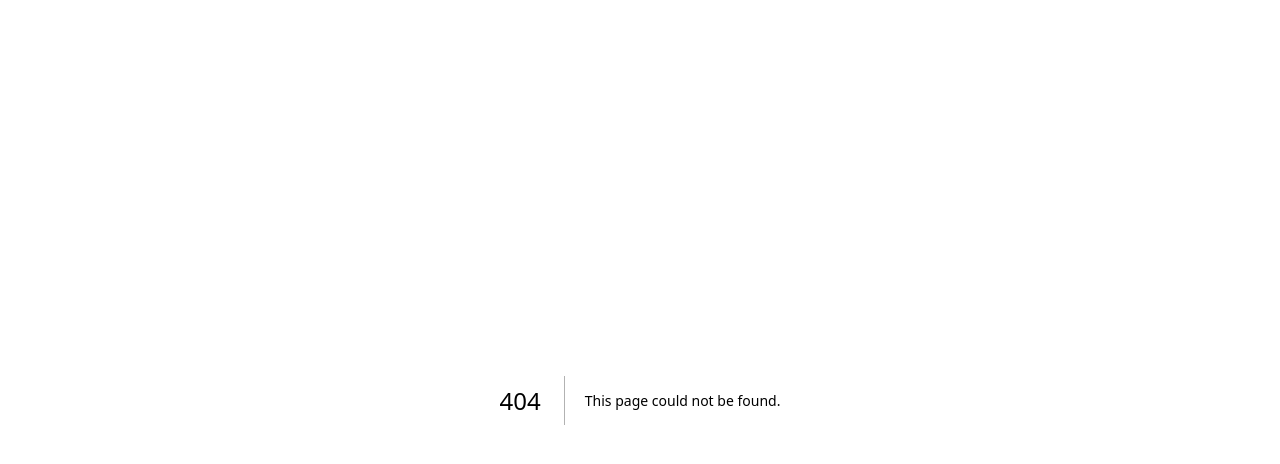
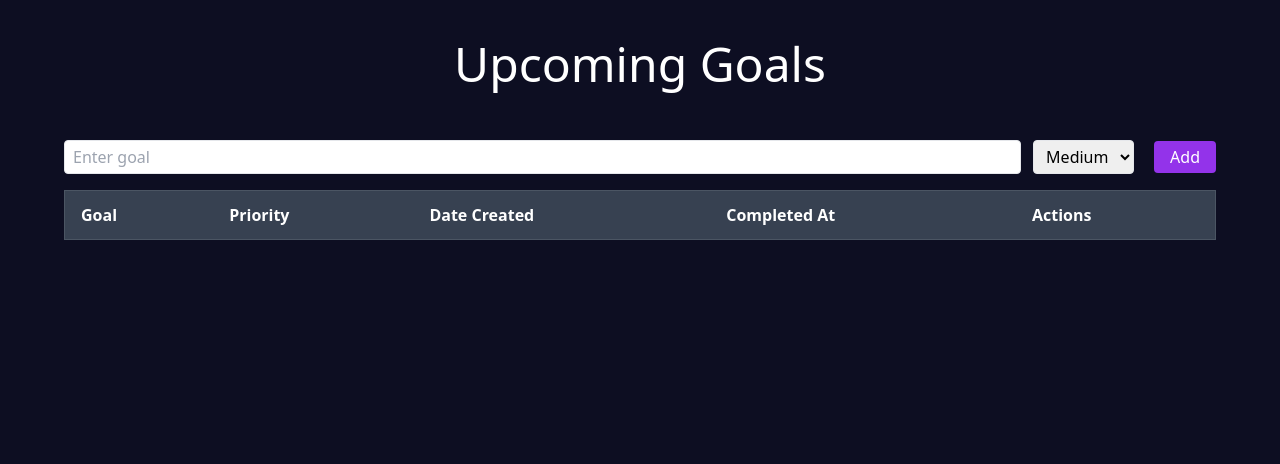
Before and after one commit to theAnuragMishra/aura-tracker, a Next.js app: page /goals in a window 1280 px wide. Before the commit this address had no page. Shown: the top 464 px of the page. Built offline with nearby package versions, Linux system fonts and the light colour scheme.

Commit message:
Add goals page

```diff
--- /dev/null
+++ b/app/goals/page.tsx
@@ -0,0 +1,164 @@
+"use client";
+import { useState, ChangeEvent } from "react";
+import { MdDeleteForever } from "react-icons/md";
+import { FaRegCheckSquare, FaRegSquare } from "react-icons/fa";
+
+interface Goal {
+  goal: string;
+  completed: boolean;
+  dateCreated: string;
+  priority: string;
+  completedTime?: string;
+}
+
+export default function Goals() {
+  const [allGoals, setGoals] = useState<Goal[]>([]);
+  const [newGoal, setNewGoal] = useState<string>("");
+  const [priority, setPriority] = useState<string>("Medium");
+
+  const handleAdd = () => {
+    if (newGoal.trim()) {
+      const updatedGoals = [
+        ...allGoals,
+        {
+          goal: newGoal,
+          completed: false,
+          dateCreated: new Date().toLocaleString(),
+          priority: priority,
+        },
+      ];
+      setGoals(updatedGoals);
+      setNewGoal("");
+      setPriority("Medium");
+    }
+  };
+
+  const handleDelete = (index: number) => {
+    const updatedGoals = [...allGoals];
+    updatedGoals.splice(index, 1);
+    setGoals(updatedGoals);
+  };
+
+  const toggleCompletion = (index: number) => {
+    const updatedGoals = [...allGoals];
+    const goal = updatedGoals[index];
+    if (!goal.completed) {
+      goal.completed = true;
+      goal.completedTime = new Date().toLocaleString();
+    } else {
+      goal.completed = false;
+      goal.completedTime = undefined;
+    }
+    setGoals(updatedGoals);
+  };
+
+  const handleGoalChange = (e: ChangeEvent<HTMLInputElement>) => {
+    setNewGoal(e.target.value);
+  };
+
+  const handlePriorityChange = (e: ChangeEvent<HTMLSelectElement>) => {
+    setPriority(e.target.value);
+  };
+
+  return (
+    <div className="flex flex-col items-center min-h-screen p-10 bg-[#0d0e22] font-sans">
+      <div className="text-5xl mb-8 pb-5 text-white">Upcoming Goals</div>
+      <div className="flex justify-center w-full">
+        <div className="w-full max-w-6xl">
+          <div className="goals-input mb-4">
+            <div className="flex items-center">
+              <input
+                type="text"
+                className="input flex-grow border rounded px-2 py-1 mr-3 text-black"
+                placeholder="Enter goal"
+                value={newGoal}
+                onChange={handleGoalChange}
+              />
+              <select
+                className="border rounded px-2 py-1 mr-3 text-black"
+                value={priority}
+                onChange={handlePriorityChange}
+              >
+                <option value="High">High</option>
+                <option value="Medium">Medium</option>
+                <option value="Low">Low</option>
+              </select>
+              <button
+                className="ml-2 bg-purple-600 text-white rounded px-4 py-1"
+                onClick={handleAdd}
+              >
+                Add
+              </button>
+            </div>
+          </div>
+
+          <table className="min-w-full bg-gray-700 text-white border border-gray-600">
+            <thead>
+              <tr className="text-left">
+                <th className="py-3 px-4 border-b border-gray-600">Goal</th>
+                <th className="py-3 px-4 border-b border-gray-600">Priority</th>
+                <th className="py-3 px-4 border-b border-gray-600">
+                  Date Created
+                </th>
+                <th className="py-3 px-4 border-b border-gray-600">
+                  Completed At
+                </th>
+                <th className="py-3 px-4 border-b border-gray-600">Actions</th>
+              </tr>
+            </thead>
+            <tbody>
+              {allGoals.map((item, index) => (
+                <tr
+                  key={index}
+                  className="border-b border-gray-600 bg-gray-600 opacity-70"
+                >
+                  <td className="py-3 px-4 flex items-center">
+                    {item.completed ? (
+                      <FaRegCheckSquare
+                        className="check-icon cursor-pointer mr-2 text-green-500"
+                        onClick={() => toggleCompletion(index)}
+                      />
+                    ) : (
+                      <FaRegSquare
+                        className="check-icon cursor-pointer mr-2 text-yellow-500"
+                        onClick={() => toggleCompletion(index)}
+                      />
+                    )}
+                    <span className={`${item.completed ? "line-through" : ""}`}>
+                      {item.goal}
+                    </span>
+                  </td>
+                  <td className="py-3 px-4 border-b border-gray-600">
+                    <span
+                      className={
+                        item.priority === "High"
+                          ? "text-red-500"
+                          : item.priority === "Medium"
+                          ? "text-yellow-500"
+                          : "text-green-500"
+                      }
+                    >
+                      {item.priority}
+                    </span>
+                  </td>
+                  <td className="py-3 px-4 border-b border-gray-600">
+                    {item.dateCreated}
+                  </td>
+                  <td className="py-3 px-4 border-b border-gray-600">
+                    {item.completed ? item.completedTime : "Not completed"}
+                  </td>
+                  <td className="py-3 px-4 border-b border-gray-600">
+                    <MdDeleteForever
+                      className="icon cursor-pointer text-red-500"
+                      onClick={() => handleDelete(index)}
+                    />
+                  </td>
+                </tr>
+              ))}
+            </tbody>
+          </table>
+        </div>
+      </div>
+    </div>
+  );
+}
```
Also changed, not shown: package.json (+5 -4 lines), 1 other file (tests, documents, lock files or other folders).
